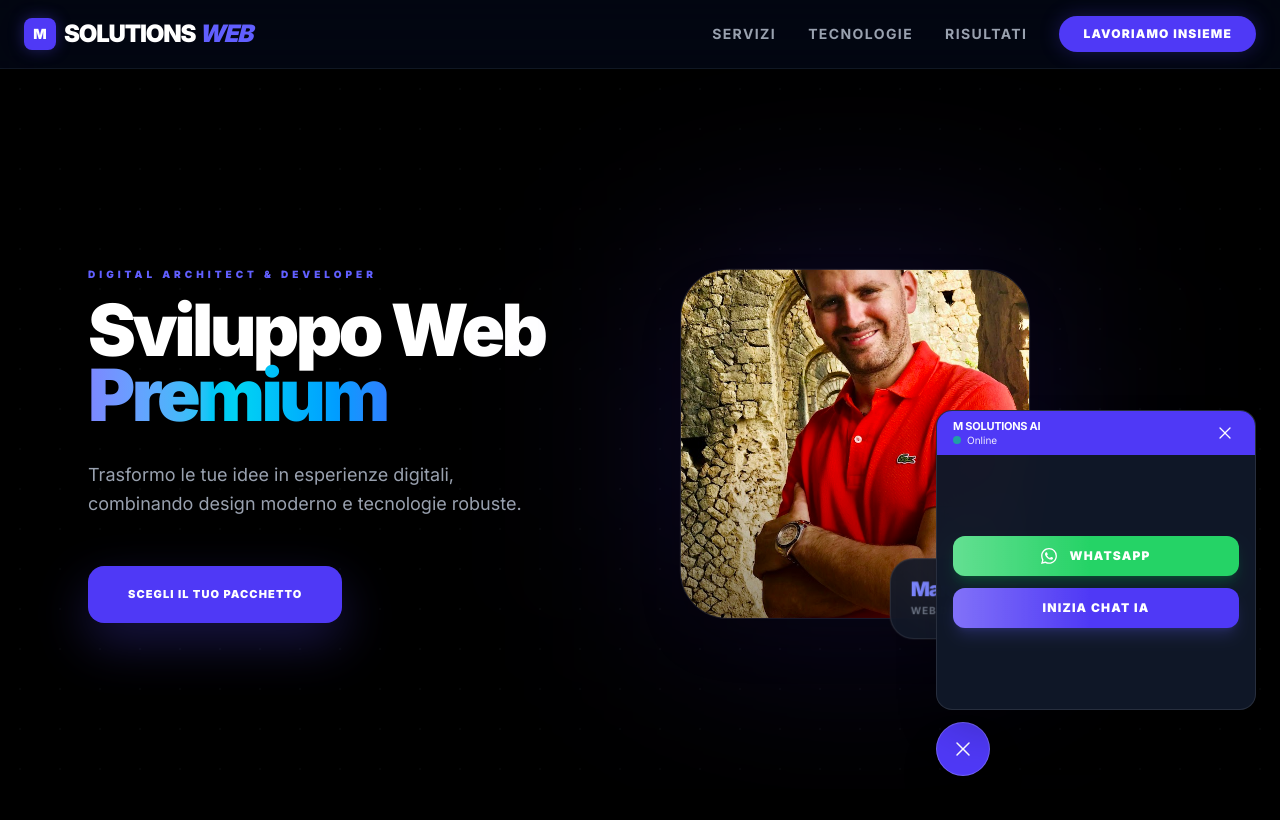
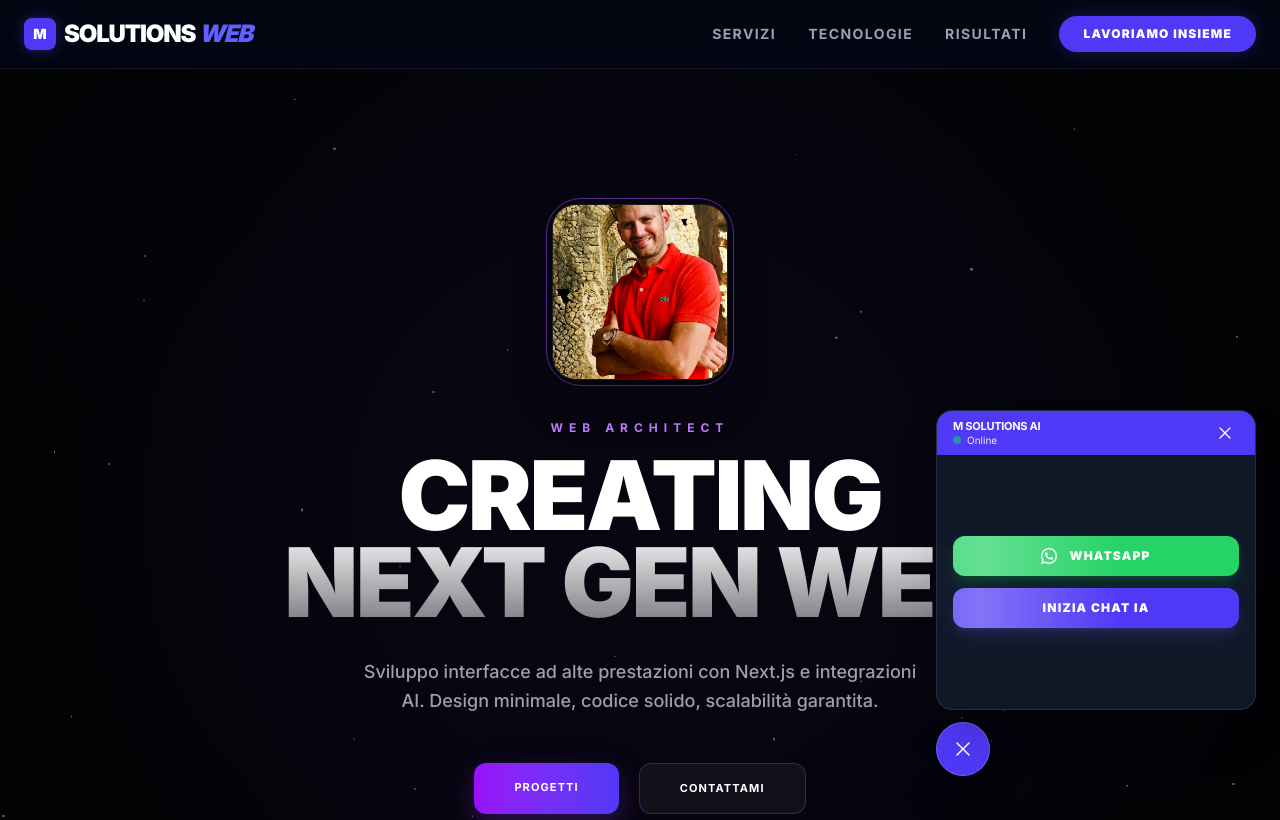
Before and after one commit to MarcoCerilli/portfolio-aziendale-2026, a Next.js app: page / in a window 1280 px wide. Shown: the top 820 px of the page. Built offline with nearby package versions, Linux system fonts and the light colour scheme.

Commit message:
pubblicato nuovo progetto Vivaio Paola Bartoli

```diff
--- a/src/components/Hero.tsx
+++ b/src/components/Hero.tsx
@@ -1,99 +1,161 @@
 "use client";
+import { useRef, useMemo } from "react";
 import Image from "next/image";
-import { motion } from "framer-motion";
+import { motion, useScroll, useTransform } from "framer-motion";
 
-const Hero = () => {
+const generateParticles = () => {
+  return [...Array(40)].map((_, i) => ({
+    id: i,
+    width: Math.random() * 2 + 1,
+    height: Math.random() * 2 + 1,
+    left: Math.random() * 100,
+    top: Math.random() * 100,
+    opacity: Math.random() * 0.4,
+    duration: Math.random() * 10 + 10,
+  }));
+};
+
+const HeroSpace = () => {
+  const containerRef = useRef(null);
+  const particles = useMemo(() => generateParticles(), []);
+
+  const { scrollY } = useScroll();
+
+  const yText = useTransform(scrollY, [0, 800], [0, 150]);
+  const yBg = useTransform(scrollY, [0, 800], [0, -100]);
+
+  // Mantiene il focus centrale visibile più a lungo durante lo scroll
+  const opacity = useTransform(scrollY, [0, 500, 900], [1, 1, 0]);
+
   return (
-    <section className="bg-black text-white pt-24 pb-16 md:pt-32 md:pb-24 relative overflow-hidden min-h-[90vh] flex items-center">
-      {/* Griglia futuristica */}
-      <div className="absolute inset-0 z-0 opacity-10" style={{ backgroundImage: 'radial-gradient(#374151 1px, transparent 1px)', backgroundSize: '40px 40px' }}></div>
+    <section
+      ref={containerRef}
+      className="relative w-full min-h-[110vh] flex items-center justify-center overflow-hidden bg-[#030304] select-none"
+    >
+      {/* --- BACKGROUND LAYER: BLOBS --- */}
+      <div className="absolute inset-0 z-0 pointer-events-none">
+        <div className="absolute top-1/2 left-1/2 -translate-x-1/2 -translate-y-1/2 w-[1000px] h-[1000px] bg-indigo-600/5 blur-[120px] rounded-full" />
 
-      {/* MODIFICA 1: Aggiunto max-w-6xl per stringere il contenitore generale e justify-center */}
-      <div className="container mx-auto px-6 flex flex-col md:flex-row items-center justify-center gap-8 md:gap-12 lg:gap-20 max-w-6xl relative z-10">
+        <motion.div
+          animate={{ opacity: [0.1, 0.15, 0.1] }}
+          transition={{ duration: 5, repeat: Infinity }}
+          className="absolute -top-24 -left-24 w-96 h-96 bg-blue-600/10 blur-[100px] rounded-full"
+        />
+        <motion.div
+          animate={{ opacity: [0.05, 0.1, 0.05] }}
+          transition={{ duration: 7, repeat: Infinity, delay: 1 }}
+          className="absolute bottom-24 -right-24 w-[500px] h-[500px] bg-purple-600/10 blur-[100px] rounded-full"
+        />
+      </div>
 
-        {/* Colonna Testo */}
+      {/* --- LAYER PARTICELLE --- */}
       <motion.div
-          initial={{ opacity: 0, x: -30 }}
-          animate={{ opacity: 1, x: 0 }}
-          transition={{ duration: 0.8 }}
-          /* MODIFICA 2: md:w-1/2 (50%) invece di 3/5 (60%) per dare più equilibrio */
-          className="w-full md:w-1/2 text-center md:text-left order-2 md:order-1"
+        style={{ y: yBg }}
+        className="absolute inset-0 z-0 pointer-events-none"
       >
-          <motion.p
-            className="text-[10px] font-black text-indigo-500 uppercase mb-4 tracking-[0.4em]"
-          >
-            Digital Architect & Developer
-          </motion.p>
-
-          {/* MODIFICA 3: text-7xl invece di 8xl per evitare che il testo "scacci" via l'immagine */}
-          <h1 className="text-4xl sm:text-5xl md:text-7xl font-black mb-6 md:mb-8 leading-[1.1] md:leading-[0.9] tracking-tighter">
-            Sviluppo Web <br />
-            <span className="text-transparent bg-clip-text bg-gradient-to-r from-indigo-400 via-cyan-400 to-blue-500">
-              Premium
-            </span>
-          </h1>
-
-          <p className="text-base md:text-lg text-gray-400 mb-10 md:mb-12 leading-relaxed max-w-md mx-auto md:mx-0">
-            Trasformo le tue idee in esperienze digitali, combinando design moderno e tecnologie robuste.
-          </p>
-
-          <motion.a
-            whileHover={{ scale: 1.05 }}
-            whileTap={{ scale: 0.95 }}
-            href="#pacchetti"
-            className="bg-indigo-600 hover:bg-indigo-500 text-white font-black uppercase tracking-widest text-[11px] py-5 px-10 rounded-2xl transition-all shadow-[0_20px_50px_rgba(79,70,229,0.3)] inline-block"
-          >
-            Scegli il tuo pacchetto
-          </motion.a>
+        {particles.map((p) => (
+          <motion.div
+            key={p.id}
+            className="absolute bg-white rounded-full"
+            style={{
+              width: p.width + "px",
+              height: p.height + "px",
+              left: p.left + "%",
+              top: p.top + "%",
+              opacity: p.opacity,
+            }}
+            animate={{
+              y: [0, -40, 0],
+              opacity: [0.1, 0.4, 0.1],
+            }}
+            transition={{
+              duration: p.duration,
+              repeat: Infinity,
+              ease: "linear",
+            }}
+          />
+        ))}
       </motion.div>
 
-        {/* Colonna Immagine */}
+      {/* --- CONTENUTO PRINCIPALE --- */}
+      <motion.div
+        style={{ y: yText, opacity }}
+        className="relative z-10 flex flex-col items-center max-w-5xl px-6"
+      >
+        {/* AVATAR: Poco arrotondato con Doppia Cornice Purple */}
         <motion.div
           initial={{ opacity: 0, scale: 0.9 }}
           animate={{ opacity: 1, scale: 1 }}
-          transition={{ duration: 1 }}
-          /* MODIFICA 4: md:w-1/2 e justify-start (su desktop) per "andare incontro" al testo */
-          className="w-full md:w-1/2 flex justify-center md:justify-start order-1 md:order-2"
+          transition={{ duration: 1.5, ease: [0.16, 1, 0.3, 1] }}
+          className="mb-10 relative group cursor-pointer"
         >
-          <motion.div
-            animate={{
-              y: [0, -15, 0],
-              rotate: [0, 0.5, -0.5, 0]
-            }}
-            transition={{
-              duration: 6,
-              repeat: Infinity,
-              ease: "easeInOut"
-            }}
-            /* MODIFICA 5: md:w-[350px] Leggermente più piccola per stare vicina al testo */
-            className="relative w-60 h-60 md:w-[350px] md:h-[350px]"
-          >
-            <div className="absolute inset-0 bg-indigo-600/20 blur-[80px] md:blur-[100px] rounded-[3rem]"></div>
+          {/* Prima cornice (Glow esterno) */}
+          <div className="absolute -inset-3 border border-purple-500/20 rounded-[2.5rem] blur-sm group-hover:border-purple-500/40 transition duration-700"></div>
+          {/* Seconda cornice (Linea netta) */}
+          <div className="absolute -inset-1.5 border border-purple-500/50 rounded-[2.2rem] group-hover:scale-105 transition duration-500"></div>
 
-            <div className="relative w-full h-full overflow-hidden rounded-[3rem] border border-white/10 shadow-2xl">
+          <div className="relative w-32 h-32 md:w-44 md:h-44 rounded-3xl overflow-hidden border border-white/10 p-1 bg-[#030304] z-10 shadow-2xl">
             <Image
               src="/profile.jpg"
               alt="Marco Cerilli"
               fill
-                className="object-cover scale-105"
+              className="object-cover rounded-2xl transition-transform duration-700 ease-out group-hover:scale-110"
               priority
             />
-              <div className="absolute inset-0 bg-gradient-to-t from-black/40 via-transparent to-transparent"></div>
           </div>
+        </motion.div>
 
-            <motion.div
-              animate={{ y: [0, 5, 0] }}
-              transition={{ duration: 4, repeat: Infinity, ease: "easeInOut" }}
-              className="absolute -bottom-4 -right-4 bg-gray-900/90 backdrop-blur-xl border border-white/10 p-4 md:p-5 rounded-[1.5rem] hidden md:block shadow-2xl"
+        <div className="text-center">
+          <motion.p
+            initial={{ opacity: 0, y: 10 }}
+            animate={{ opacity: 1, y: 0 }}
+            className="text-purple-400 font-bold text-[10px] md:text-xs uppercase tracking-[0.5em] mb-4"
           >
-              <p className="text-indigo-400 font-black text-xl tracking-tighter leading-none">Marco Cerilli</p>
-              <p className="text-[10px] text-gray-500 uppercase tracking-widest font-bold mt-1">web developer</p>
+            Web Architect
+          </motion.p>
+
+          <h1 className="text-5xl md:text-8xl font-black text-white tracking-tight leading-[0.9] mb-8">
+            CREATING <br />
+            <span className="text-transparent bg-clip-text bg-gradient-to-b from-white to-white/40">
+              NEXT GEN WEB
+            </span>
+          </h1>
+
+          <p className="text-gray-400 text-sm md:text-lg max-w-xl mx-auto mb-12 font-medium leading-relaxed">
+            Sviluppo interfacce ad alte prestazioni con Next.js e integrazioni
+            AI. Design minimale, codice solido, scalabilità garantita.
+          </p>
+
+          <div className="flex flex-wrap gap-5 justify-center">
+            {/* BOTTONE PROGETTI: Sfumatura Purple */}
+            <motion.a
+              whileHover={{ y: -3, scale: 1.02 }}
+              whileTap={{ scale: 0.98 }}
+              transition={{ duration: 0.2, ease: "easeOut" }} //
+              href="#progetti"
+              className="px-10 py-4 bg-gradient-to-r from-purple-600 to-indigo-600 text-white font-bold text-[11px] uppercase tracking-widest rounded-xl shadow-[0_10px_30px_rgba(147,51,234,0.3)] transition-all"
+            >
+              Progetti
+            </motion.a>
+            {/* BOTTONE CONTATTAMI: Bordo Purple Glass */}
+            <motion.a
+              whileHover={{
+                y: -3,
+                backgroundColor: "rgba(147,51,234,0.1)",
+                borderColor: "rgba(147,51,234,0.5)",
+              }}
+              whileTap={{ scale: 0.98 }}
+              transition={{ duration: 0.2, ease: "easeOut" }} //
+              href="#contatti"
+              className="px-10 py-4 border border-purple-500/30 bg-white/5 backdrop-blur-xl text-white font-bold text-[11px] uppercase tracking-widest rounded-xl transition-all"
+            >
+              Contattami
+            </motion.a>
+          </div>
+        </div>
       </motion.div>
-          </motion.div>
-        </motion.div>
-      </div>
     </section>
   );
 };
 
-export default Hero;
+export default HeroSpace;
--- a/src/components/Projects.tsx
+++ b/src/components/Projects.tsx
@@ -12,75 +12,105 @@ interface Project {
   image: string;
   category: "Siti Aziendali & SEO" | "Sistemi & App Su Misura";
   color: string;
+  status: "online" | "demo" | "soon";
 }
 
 const categories = ["Tutti", "Siti Aziendali & SEO", "Sistemi & App Su Misura"];
 
 const getTagStyle = (tag: string) => {
   const t = tag.toLowerCase();
-  if (t.includes("next.js")) return "bg-blue-500/10 text-blue-400 border-blue-500/20";
-  if (t.includes("ai") || t.includes("google")) return "bg-purple-500/10 text-purple-400 border-purple-500/20";
-  if (t.includes("wordpress") || t.includes("seo")) return "bg-cyan-500/10 text-cyan-400 border-cyan-500/20";
-  if (t.includes("stripe") || t.includes("fintech")) return "bg-indigo-500/10 text-indigo-400 border-indigo-500/20";
-  if (t.includes("laravel") || t.includes("php")) return "bg-red-500/10 text-red-400 border-red-500/20";
-  if (t.includes("firebase") || t.includes("saas")) return "bg-orange-500/10 text-orange-400 border-orange-500/20";
+  if (t.includes("next.js"))
+    return "bg-blue-500/10 text-blue-400 border-blue-500/20";
+  if (t.includes("ai") || t.includes("google"))
+    return "bg-purple-500/10 text-purple-400 border-purple-500/20";
+  if (t.includes("wordpress") || t.includes("seo"))
+    return "bg-cyan-500/10 text-cyan-400 border-cyan-500/20";
+  if (t.includes("stripe") || t.includes("fintech"))
+    return "bg-indigo-500/10 text-indigo-400 border-indigo-500/20";
+  if (t.includes("laravel") || t.includes("php"))
+    return "bg-red-500/10 text-red-400 border-red-500/20";
+  if (t.includes("firebase") || t.includes("saas"))
+    return "bg-orange-500/10 text-orange-400 border-orange-500/20";
   return "bg-white/5 text-gray-400 border-white/10";
 };
 
 const projectsList: Project[] = [
   {
     title: "Idraulico Iona Bros",
-    description: "Web App Next.js ottimizzata per il pronto intervento. Integra l'AI per gestire le richieste dei clienti in tempo reale.",
+    description:
+      "Web App Next.js ottimizzata per il pronto intervento. Integra l'AI per gestire le richieste dei clienti in tempo reale.",
     tags: ["Next.js", "AI Integration", "Local SEO"],
-    link: "https://iona-bros-idraulica.vercel.app/",
+    link: "#",
     image: "/projects/idraulico.jpg",
     category: "Siti Aziendali & SEO",
     color: "from-blue-500/20",
+    status: "soon",
   },
   {
     title: "Studio Contabile Cittarelli",
-    description: "Piattaforma per consulenza fiscale. Design moderno focalizzato sulla conversione e l'analisi smart dei documenti.",
+    description:
+      "Piattaforma per consulenza fiscale. Design moderno focalizzato sulla conversione e l'analisi smart dei documenti.",
     tags: ["Next.js", "Tailwind", "FinTech"],
-    link: "https://studio-contabile.vercel.app/",
+    link: "#",
     image: "/projects/contabile.jpg",
     category: "Siti Aziendali & SEO",
     color: "from-emerald-500/20",
+    status: "soon",
   },
   {
     title: "ModernStore E-commerce",
-    description: "Piattaforma e-commerce full-stack con Stripe. Gestione totale dello stock e pagamenti sicuri.",
+    description:
+      "Piattaforma e-commerce full-stack con Stripe. Gestione totale dello stock e pagamenti sicuri.",
     tags: ["Next.js", "Stripe", "Prisma"],
     link: "https://modern-store-nine.vercel.app/",
     image: "/projects/ecommerce-clothing.jpg",
     category: "Sistemi & App Su Misura",
     color: "from-blue-600/20",
+    status: "demo",
   },
   {
     title: "La Casetta nelle Mura",
-    description: "Sito hospitality a Terracina. Ottimizzazione SEO per il posizionamento turistico e sistema di contatto diretto.",
+    description:
+      "Sito hospitality a Terracina. Ottimizzazione SEO per il posizionamento turistico e sistema di contatto diretto.",
     tags: ["WordPress", "SEO", "Hospitality"],
     link: "https://lacasettanellemura.it",
     image: "/projects/casetta.jpg",
     category: "Siti Aziendali & SEO",
     color: "from-amber-500/20",
+    status: "online",
   },
   {
     title: "Gym Management SaaS",
-    description: "Software gestionale cloud per centri sportivi. Automazione della segreteria e gestione abbonamenti (SaaS).",
+    description:
+      "Software gestionale cloud per centri sportivi. Automazione della segreteria e gestione abbonamenti (SaaS).",
     tags: ["Laravel", "Docker", "SaaS"],
     link: "#",
     image: "/projects/gym.jpg",
     category: "Sistemi & App Su Misura",
     color: "from-purple-500/20",
+    status: "demo",
   },
   {
     title: "Real-time Shift Planner",
-    description: "Sistema cloud per la gestione dei turni aziendali con sincronizzazione istantanea tra i dipendenti.",
+    description:
+      "Sistema cloud per la gestione dei turni aziendali con sincronizzazione istantanea tra i dipendenti.",
     tags: ["React", "Firebase", "Real-time"],
     link: "https://gestioneturni-b1b21.web.app/",
     image: "/projects/turni.jpg",
     category: "Sistemi & App Su Misura",
     color: "from-orange-500/20",
+    status: "demo",
+  },
+  {
+    title: "Vivaio Paola Bartoli",
+    description:
+      "Digital identity per vivaio d'eccellenza. Catalogo botanico dinamico, gestione asset con UploadThing e assistente virtuale Groq per il riconoscimento piante.",
+    tags: ["Next.js", "Prisma", "PostgreSQL", "Groq AI", "UploadThing"],
+    link: "https://vivaiopaolabartoliterracina.it",
+    image: "/projects/vivaio.jpg",
+    category: "Siti Aziendali & SEO", // Spostato qui se l'obiettivo è la visibilità del brand
+    color: "from-green-600/20",
+    status: "soon",
   },
 ];
 
@@ -88,7 +118,7 @@ export default function ProjectsGrid() {
   const [filter, setFilter] = useState<string>("Tutti");
 
   const filteredProjects = projectsList.filter((p) =>
-    filter === "Tutti" ? true : p.category === filter
+    filter === "Tutti" ? true : p.category === filter,
   );
 
   return (
@@ -123,7 +153,10 @@ export default function ProjectsGrid() {
       </div>
 
       {/* Grid */}
-      <motion.div layout className="grid grid-cols-1 md:grid-cols-2 lg:grid-cols-3 gap-8">
+      <motion.div
+        layout
+        className="grid grid-cols-1 md:grid-cols-2 lg:grid-cols-3 gap-8"
+      >
         <AnimatePresence mode="popLayout">
           {filteredProjects.map((project) => (
             <motion.div
@@ -137,15 +170,17 @@ export default function ProjectsGrid() {
               {/* AREA FOTO: Object-contain per vedere tutto, zoom quasi impercettibile */}
               <div className="relative aspect-video w-full bg-white/[0.02] flex items-center justify-center p-4">
                 <div className="relative w-full h-full overflow-hidden rounded-xl">
-                    <Image
+                  <Image
                     src={project.image}
                     alt={project.title}
                     fill
                     className="object-contain transition-transform duration-1000 group-hover:scale-105"
-                    />
+                  />
                 </div>
                 {/* Overlay Brand color molto soffuso */}
-                <div className={`absolute inset-0 bg-gradient-to-br ${project.color} to-transparent opacity-10 pointer-events-none`} />
+                <div
+                  className={`absolute inset-0 bg-gradient-to-br ${project.color} to-transparent opacity-10 pointer-events-none`}
+                />
               </div>
 
               {/* CONTENUTO */}
@@ -153,10 +188,10 @@ export default function ProjectsGrid() {
                 <div className="flex justify-between items-start mb-3 gap-4">
                   <div>
                     <span className="text-indigo-500 text-[8px] font-bold uppercase tracking-[0.2em] block mb-1">
-                        {project.category}
+                      {project.category}
                     </span>
                     <h3 className="text-xl font-black text-white uppercase tracking-tighter leading-tight">
-                        {project.title}
+                      {project.title}
                     </h3>
                   </div>
                   <motion.a
```
Also changed, not shown: src/app/globals.css (+10 -0 lines), src/components/Counter.tsx (+12 -11 lines). Lines whose indentation alone changed are shown as unchanged.
